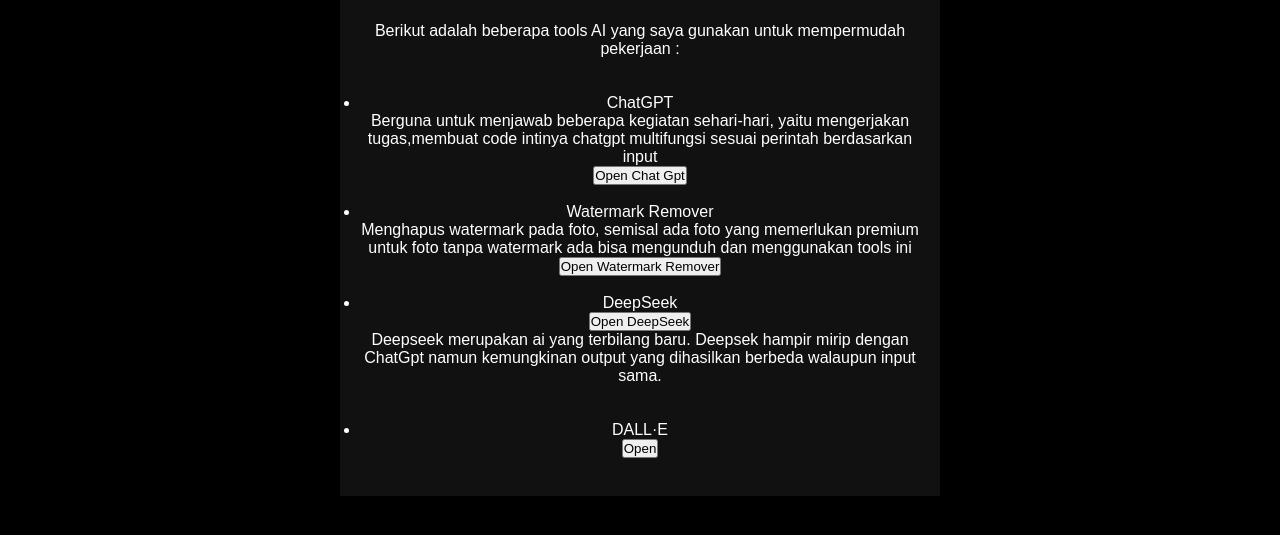
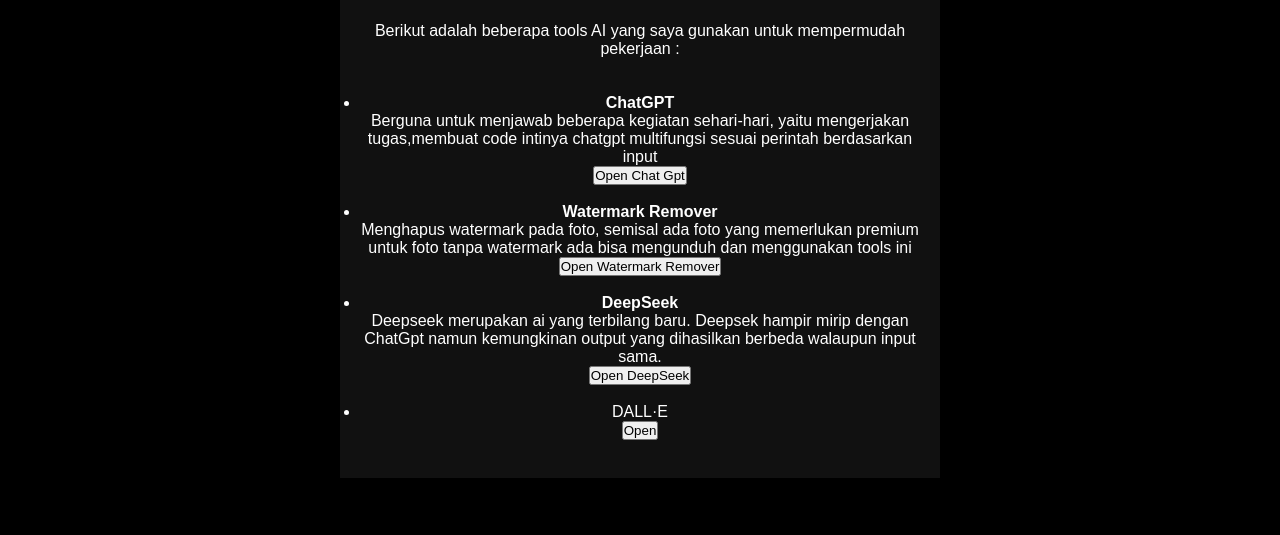
Before and after one commit to Bxv-99/MyWeb, a plain HTML site: page tools.html in a window 1280 px wide. Shown: the part 169-704 px from the top of the page. Drawn offline with Linux system fonts and the light colour scheme.

Commit message:
Update tools.html

```diff
--- a/tools.html
+++ b/tools.html
@@ -30,19 +30,19 @@
             <ul>
                 <br>
                 <br>
-                <li>ChatGPT</li>
+                <li><b>ChatGPT</b></li>
                 <p>Berguna untuk menjawab beberapa kegiatan sehari-hari, yaitu mengerjakan tugas,membuat code intinya chatgpt multifungsi sesuai perintah berdasarkan input</p>
                 <button onclick="window.open('https://chatgpt.com', '_blank');">Open Chat Gpt</button>
                 <br>
                 <br>
-                <li>Watermark Remover</li>
+                <li><b>Watermark Remover</b></li>
                 <p>Menghapus watermark pada foto, semisal ada foto yang memerlukan premium untuk foto tanpa watermark ada bisa mengunduh dan menggunakan tools ini </p>
                 <button onclick="window.open('https://www.watermarkremover.io/', '_blank');">Open Watermark Remover</button>
                 <br>
                 <br>
-                <li>DeepSeek</li>
+                <li><b>DeepSeek</b></li>
+                <p>Deepseek merupakan ai yang terbilang baru. Deepsek hampir mirip dengan ChatGpt namun kemungkinan output yang dihasilkan berbeda walaupun input sama.</p>
                 <button onclick="window.open('https://www.deepseek.com/', '_blank');">Open DeepSeek</button>
-                <p>Deepseek merupakan ai yang terbilang baru. Deepsek hampir mirip dengan ChatGpt namun kemungkinan output yang dihasilkan berbeda walaupun input sama.</p>
                 <br>
                 <br>
                 <li>DALL·E</li>
```
